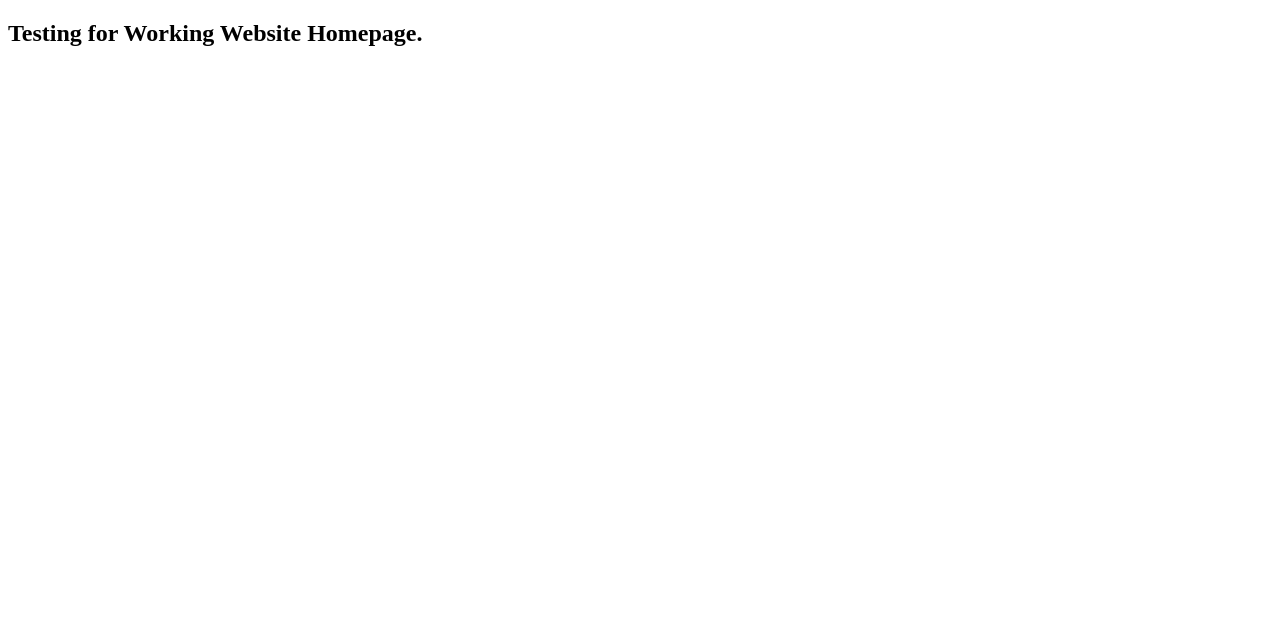
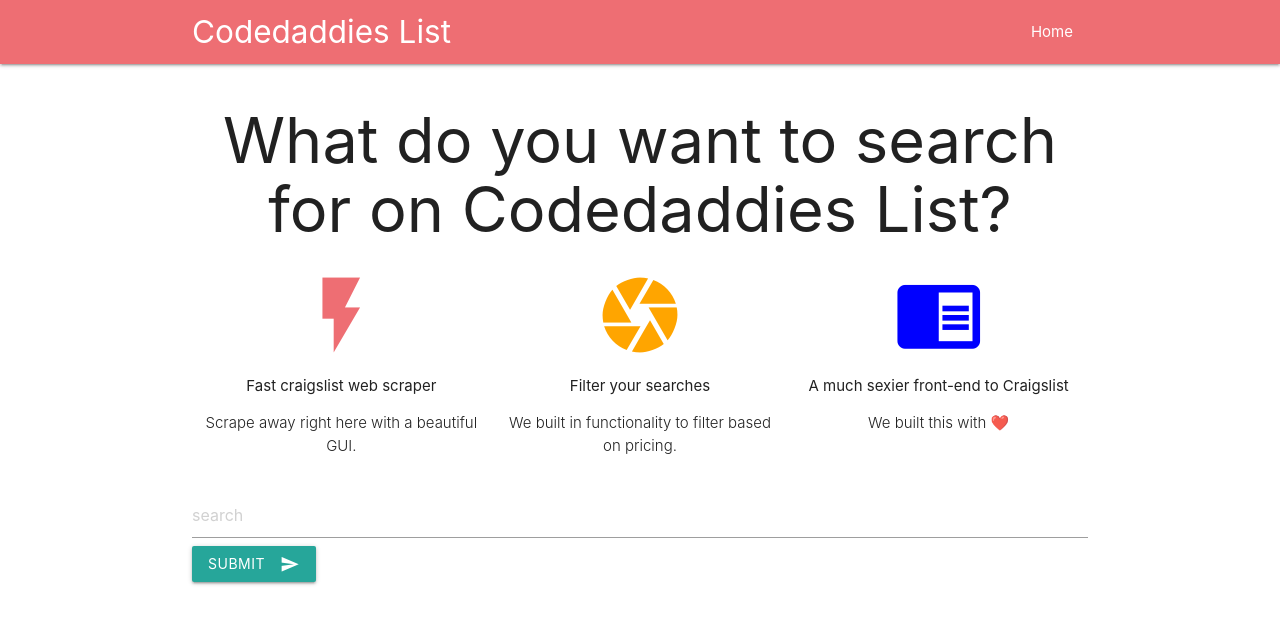
Before and after one commit to aman-m4/Craiglist_App_Django, a Django app: page / in a window 1280 px wide. Shown: the top 624 px of the page. Run offline with Django 4.2, Linux system fonts and the light colour scheme.

Commit message:
Adding stylesheets

```diff
--- a/templates/base.html
+++ b/templates/base.html
@@ -1,12 +1,71 @@
-<!DOCTYPE html>
+{% load staticfiles %}
+{% load static %}
+
 <html lang="en">
 <head>
     <meta charset="UTF-8">
-    <meta http-equiv="X-UA-Compatible" content="IE=edge">
-    <meta name="viewport" content="width=device-width, initial-scale=1.0">
-    <title>Document</title>
+    <title>Codedaddies List</title>
+    <meta charset="UTF-8"/>
+    <meta name="viewport" content="width=device-width, initial-scale=1"/>
+    <link rel="stylesheet" href="{% static "css/style.css" %}">
+    <link rel="stylesheet" href="https://cdnjs.cloudflare.com/ajax/libs/materialize/1.0.0/css/materialize.min.css">
+    <link href="https://fonts.googleapis.com/icon?family=Material+Icons" rel="stylesheet">
+
 </head>
 <body>
-    <h2>Testing for Working Website Homepage.</h2>
+<nav>
+    <div class="container nav-wrapper">
+        <a href="/" class="brand-logo">Codedaddies List</a>
+        <ul id="nav-mobile" class="right">
+            <li><a href="/">Home</a></li>
+        </ul>
+    </div>
+</nav>
+
+<div class="container">
+    <h1 style="text-align: center">What do you want to search for on Codedaddies List?</h1>
+    <div class="row">
+        <div class="col s4">
+            <!-- Promo Content 1 goes here -->
+            <div class="center">
+                <i class="large material-icons" style="color: #EE6E73">flash_on</i>
+                <p>Fast craigslist web scraper</p>
+                <p class="light center">Scrape away right here with a beautiful GUI.</p>
+            </div>
+        </div>
+
+        <div class="col s4">
+            <!-- Promo Content 2 goes here -->
+            <div class="center">
+                <i class="large material-icons" style="color: orange">camera</i>
+                <p>Filter your searches</p>
+                <p class="light center">We built in functionality to filter based on pricing.</p>
+            </div>
+        </div>
+
+        <div class="col s4">
+            <!-- Promo Content 3 goes here -->
+            <div class="center">
+                <i class="large material-icons" style="color: blue">chrome_reader_mode</i>
+                <p>A much sexier front-end to Craigslist</p>
+                <p class="light center">We built this with ❤️</p>
+            </div>
+        </div>
+    </div>
+
+    <form action="{% url 'new_search' %}" method="post">
+        {% csrf_token %}
+        <input type="text" name="search" placeholder="search">
+        <button class="btn waves-effect waves-light" type="submit" name="action">Submit
+            <i class="material-icons right">send</i>
+        </button>
+    </form>
+
+    {% block content %}
+
+    {% endblock content %}
+</div>
+
+<script src="https://cdnjs.cloudflare.com/ajax/libs/materialize/1.0.0/js/materialize.min.js"></script>
 </body>
 </html>
```
Also changed, not shown: static/css/style.css (added).
